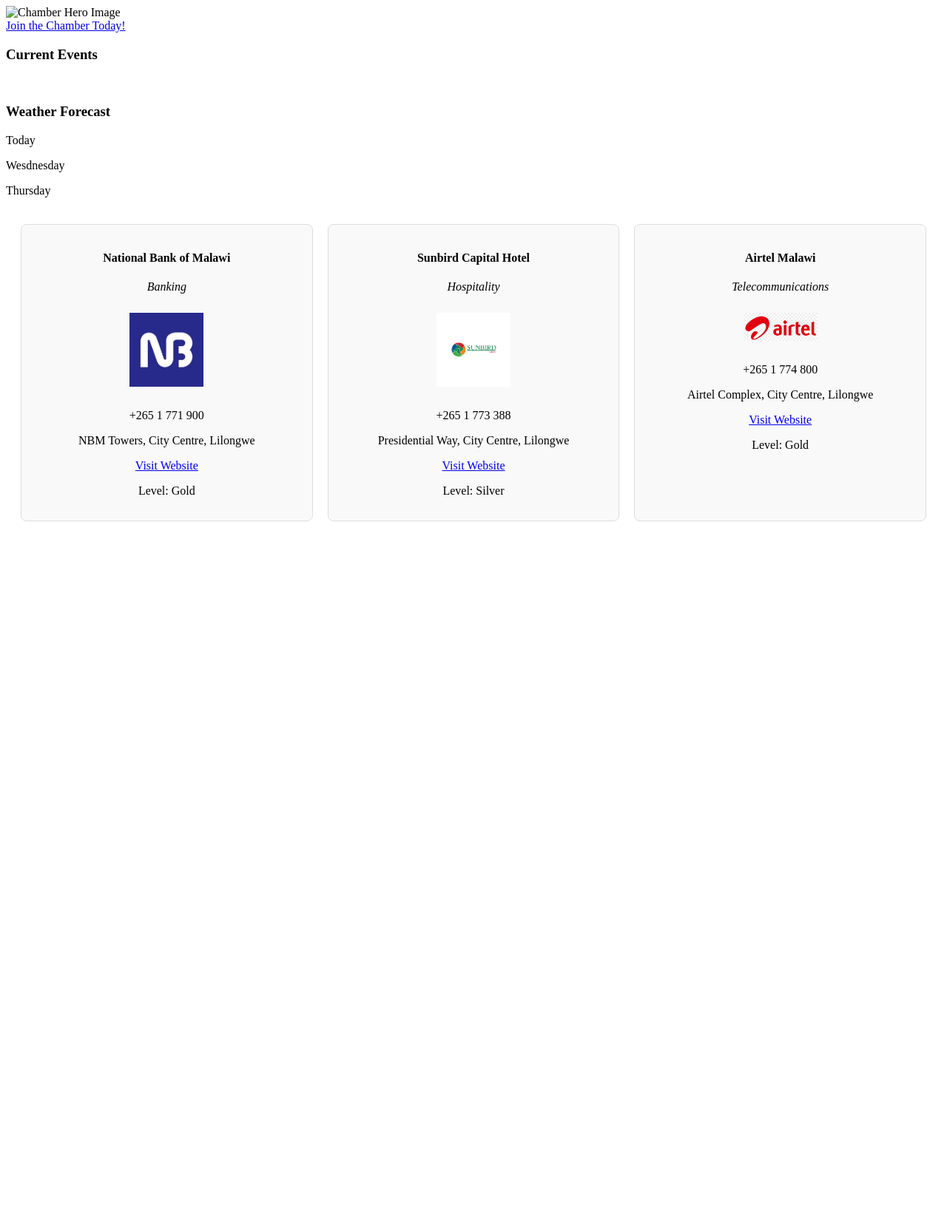
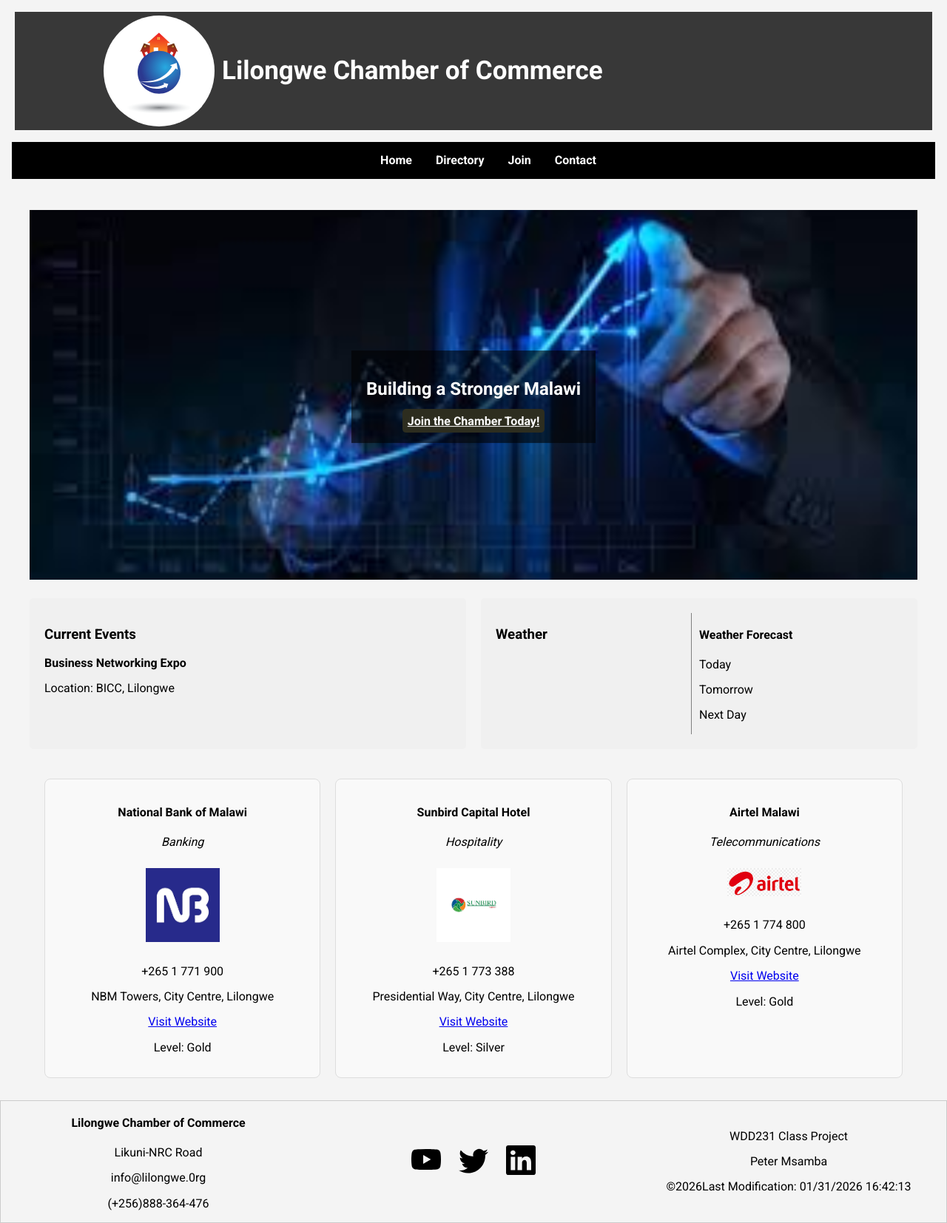
Before and after one commit to PeterMsamba/wdd231, a plain HTML site: page chamber/index.html in a window 1280 px wide. Shown: the whole page at 74% size. Before the commit the page ends 800 px from the top, so only its background shows below. Drawn offline with Linux system fonts and the light colour scheme; no server answers.

Commit message:
middle way

```diff
--- a/chamber/index.html
+++ b/chamber/index.html
@@ -4,42 +4,108 @@
 <head>
   <meta charset="UTF-8">
   <meta name="viewport" content="width=device-width, initial-scale=1.0">
-  <title>Document</title>
+  <title>Chamber of Commerce - Home</title>
+  <meta name="description" content="Home page display the weather, spotlight  and the call to action.">
+  <meta name="author" content="Peter Msamba">
+  <link rel="icon" href="images/favicon.ico">
+
+  <link rel="preconnect" href="https://fonts.googleapis.com">
+  <link rel="preconnect" href="https://fonts.gstatic.com" crossorigin>
+  <link href="https://fonts.googleapis.com/css2?family=Roboto:wght@400;700&display=swap" rel="stylesheet">
+
+  <meta property="og:title" content="City Chamber Business Home page">
+  <meta property="og:description" content="Connect with the best local businesses in our community.">
+  <meta property="og:image" content="images/logo.svg">
+  <meta property="og:url" content="https://petermsamba.github.io/wdd231/chamber/directory.html">
+
+  <link rel="stylesheet" href="styles/normalize.css">
   <link rel="stylesheet" href="styles/home.css">
+  <link rel="stylesheet" href="styles/homelarge.css">
+  <link rel="stylesheet" href="styles/small.css">
+  <link rel="stylesheet" href="styles/larger.css">
   <script src="scripts/forecast.js" defer></script>
   <script src="scripts/spotlight.js" defer></script>
+  <script src="scripts/getdates.js" defer></script>
+  <script src="scripts/directory.js" defer></script>
 </head>
 
 <body>
-  <main>
+  <header>
+    <div class="header-top">
+      <div class="logo-container">
+        <img class="logo" src="images/logo.svg" alt="Chamber Logo">
+        <span>Lilongwe Chamber of Commerce</span>
+      </div>
+      <button id="menu"></button>
+    </div>
+
+    <nav>
+      <ul class="navigation">
+        <li><a href="index.html">Home</a></li>
+        <li><a href="directory.html" class="active">Directory</a></li>
+        <li><a href="#">Join</a></li>
+        <li><a href="#">Contact</a></li>
+      </ul>
+    </nav>
+  </header>
+
+  <main class="home-container">
     <section class="hero">
-      <img src="" alt="Chamber Hero Image">
+      <img src="images/download.jfif" alt="hero picture">
       <div class="cta">
-        <a href="join.html">Join the Chamber Today!</a>
+        <h2>Building a Stronger Malawi</h2>
+        <a href="join.html" class="btn">Join the Chamber Today!</a>
       </div>
     </section>
 
+    <div class="info-grid">
       <section class="events">
         <h3>Current Events</h3>
-      <img src="" alt="">
+        <div class="event-card">
+          <p><strong>Business Networking Expo</strong></p>
+          <p>Location: BICC, Lilongwe</p>
+        </div>
+      </section>
+
+      <section id="weather">
+        <div id="weather-info">
+          <h3>Weather</h3>
           <p id="city"></p>
           <p id="temperature"></p>
           <p id="description"></p>
           <p id="max-temp"></p>
-      <p id="low-temp"></p>
           <p id="humid"></p>
+        </div>
+        <div>
+          <h4>Weather Forecast</h4>
+          <p>Today <span id="today"></span></p>
+          <p>Tomorrow <span id="wednesday"></span></p>
+          <p>Next Day <span id="thursday"></span></p>
+        </div>
       </section>
-
-    <section id="weather">
-      <h3>Weather Forecast</h3>
-      <P>Today<span id="today"></span></P>
-      <P>Wesdnesday <span id="wednesday"></span></P>
-      <P>Thursday <span id="thursday"></span></P>
-    </section>
+    </div>
 
     <section id="spotlights">
     </section>
   </main>
+  <footer>
+    <div class="footer-info">
+      <h4>Lilongwe Chamber of Commerce</h4>
+      <p>Likuni-NRC Road</p>
+      <p>info@lilongwe.0rg</p>
+      <p>(+256)888-364-476</p>
+    </div>
+    <div>
+      <a href="https://www.youtube.com/"><img class="social-media" src="images/youtube.svg" alt="youtube"></a>
+      <a href="https://x.com/"><img class="social-media" src="images/twitter.svg" alt="twitter"></a>
+      <a href="https://www.linkedin.com/feed/"><img class="social-media" src="images/linkedin.svg" alt="linkedin"></a>
+    </div>
+    <div class="footer-copy">
+      <p>WDD231 Class Project</p>
+      <p>Peter Msamba</p>
+      <p>&copy;<span id="currentyear"></span><span id="lastModified"></span></p>
+    </div>
+  </footer>
 </body>
 
 </html>
--- a/chamber/scripts/directory.js
+++ b/chamber/scripts/directory.js
@@ -8,13 +8,13 @@
 });
 
 
-const url = "data/members.json";
+const urldata = "data/members.json";
 const container = document.querySelector('#directory-container');
 const gridBtn = document.querySelector('#grid');
 const listBtn = document.querySelector('#list');
 
 async function getMembers() {
-  const response = await fetch(url);
+  const response = await fetch(urldata);
   const data = await response.json();
   displayMembers(data);
 }
--- a/chamber/scripts/forecast.js
+++ b/chamber/scripts/forecast.js
@@ -1,41 +1,53 @@
 const cityName = document.querySelector('#city');
 const temp = document.querySelector('#temperature');
 const desc = document.querySelector('#description');
-const maxTemp = document.querySelector('max-temp');
-const minTemp = document.querySelector('#min-temp');
+// Fixed: added # and corrected id names to match HTML
+const maxTemp = document.querySelector('#max-temp');
 const humidity = document.querySelector('#humid');
 
 const apiKey = "ea58459c4528ad7d78f4ab0049e9af18";
-const lat = "-14.01915542210118";
-const log = "33.67055919535546";
-const link = `//api.openweathermap.org/data/2.5/weather?lat=${lat}&lon=${log}&appid=${apiKey}`
+const lat = "-14.01";
+const lon = "33.78";
+// Added &units=imperial for Fahrenheit
+const currentUrl = `https://api.openweathermap.org/data/2.5/weather?lat=${lat}&lon=${lon}&appid=${apiKey}&units=imperial`;
+const forecastUrl = `https://api.openweathermap.org/data/2.5/forecast?lat=${lat}&lon=${lon}&appid=${apiKey}&units=imperial`;
 
 async function apiFetch() {
   try {
-    const response = await fetch(link);
+    // Fetch Current Weather
+    const response = await fetch(currentUrl);
     if (response.ok) {
       const data = await response.json();
-      console.log(data);
       displayResults(data);
-    } else {
-      throw Error(await response.text());
+    }
+
+    // Fetch Forecast
+    const fResponse = await fetch(forecastUrl);
+    if (fResponse.ok) {
+      const fData = await fResponse.json();
+      displayForecast(fData);
     }
   } catch (error) {
     console.log(error);
   }
 }
+
 function displayResults(data) {
   cityName.innerHTML = data.name;
-  desc.innerHTML = data.weather[0].description;
-  temp.innerHTML = `${data.main.temp}&deg;F`;
-  maxTemp.innerHTML = `${data.main.temp_max}`
-  humidity.innerHTML = `${data.main.humidity}`
-  const graphic = document.querySelector('#graphic');
-  const iconLink = `http://openweathermap.org/img/wn/${data.weather[0].icon}@2x.png`;
+  desc.innerHTML = `Condition: ${data.weather[0].description}`;
+  temp.innerHTML = `Current: ${Math.round(data.main.temp)}&deg;F`;
+  maxTemp.innerHTML = `High: ${Math.round(data.main.temp_max)}&deg;F`;
+  humidity.innerHTML = `Humidity: ${data.main.humidity}%`;
+}
 
-  console.log(iconLink);
-  graphic.setAttribute('SRC', iconLink);
-  graphic.setAttribute('alt', data.weather[0].description);
+function displayForecast(data) {
+  // Filters data to get one reading per day (at 12:00 PM)
+  const threeDayData = data.list.filter(item => item.dt_txt.includes("12:00:00")).slice(0, 3);
+
+  const days = ['today', 'wednesday', 'thursday']; // Note: You might want to calculate day names dynamically
+  threeDayData.forEach((day, index) => {
+    document.getElementById(days[index]).innerHTML = `: ${Math.round(day.main.temp)}&deg;F`;
+  });
 }
 
 apiFetch();
--- a/chamber/styles/home.css
+++ b/chamber/styles/home.css
@@ -1,3 +1,54 @@
+/* Mobile Styles */
+.home-container {
+  display: flex;
+  flex-direction: column;
+  gap: 20px;
+  max-width: 1200px;
+  margin: 0 auto;
+  padding: 10px;
+}
+
+.hero {
+  position: relative;
+  width: 100%;
+}
+
+.hero img {
+  width: 100%;
+  height: 300px;
+  object-fit: cover;
+}
+
+.cta {
+  position: absolute;
+  top: 50%;
+  left: 50%;
+  transform: translate(-50%, -50%);
+  background: rgba(0, 0, 0, 0.6);
+  color: white;
+  padding: 20px;
+  text-align: center;
+}
+.cta a{
+  background-color: rgb(45, 45, 31);
+  color: white;
+  font-weight: 700;
+  padding: 6.5px;
+  border-radius: 5px;
+}
+/* Info Grid (Weather/Events) */
+.info-grid {
+  display: grid;
+  grid-template-columns: 1fr; /* Stack on mobile */
+  gap: 20px;
+}
+
+#weather, .events {
+  background: #f0f0f0;
+  padding: 20px;
+  border-radius: 5px;
+}
+
 #spotlights {
   display: grid;
   grid-template-columns: repeat(auto-fit, minmax(250px, 1fr));
--- /dev/null
+++ b/chamber/styles/homelarge.css
@@ -0,0 +1,18 @@
+@media (min-width: 800px) {
+  .info-grid {
+    grid-template-columns: 1fr 1fr;
+  }
+
+  #weather {
+    display: grid;
+    grid-template-columns: 1fr 1fr;
+
+  }
+#weather-info{
+  margin-right: 10px;
+  border-right: 1px solid gray;
+}
+  .hero img {
+    height: 500px;
+  }
+}
```
Also changed, not shown: chamber/directory.html (+1 -1 lines), chamber/images/download.jfif (added). Lines whose indentation alone changed are shown as unchanged.
